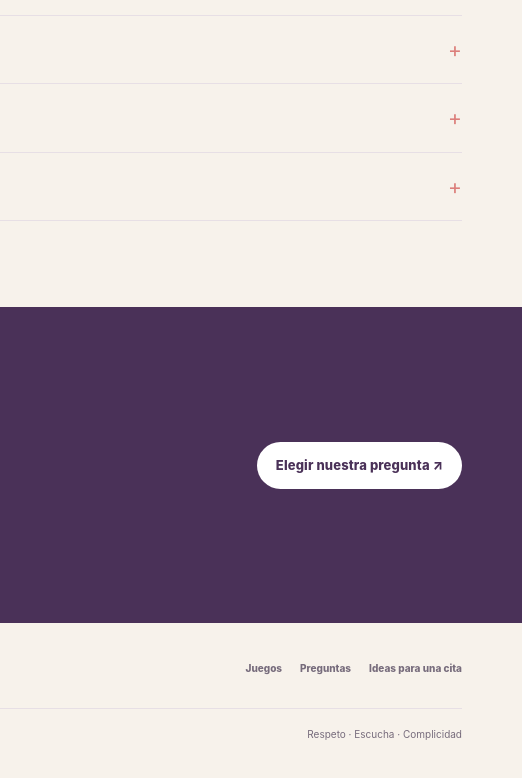
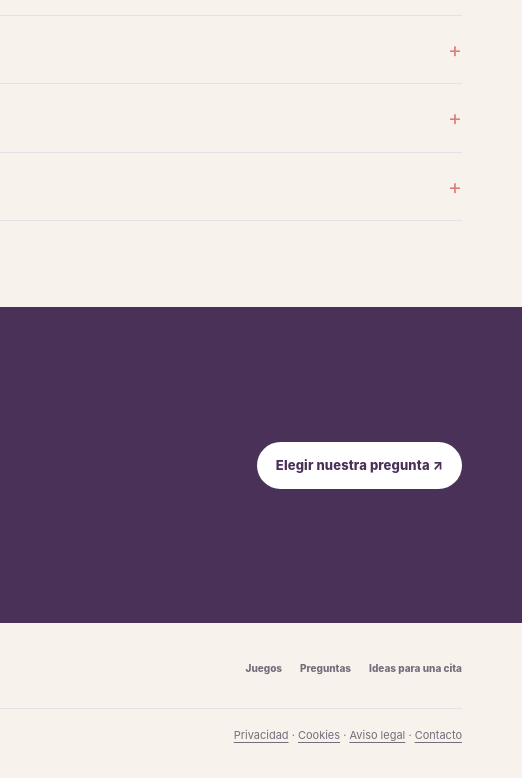
Before and after one commit to danield2008/entredos, a plain HTML site: page index.html in a window 1280 px wide. Shown: the part 3379-4157 px from the top of the page, 758-1280 px from the left. Drawn offline with Linux system fonts and the light colour scheme.

Commit message:
Enlazar privacidad, cookies, aviso legal y contacto en el footer

```diff
--- a/index.html
+++ b/index.html
@@ -98,6 +98,8 @@ section.section{padding:86px 0}.section-top{display:flex;justify-content:space-b
 #inPersonSetup.choice-overlay{background:rgba(39,24,47,.96);backdrop-filter:blur(15px)}
 #inPersonSetup .choice-backdrop{background:rgba(39,24,47,.96);backdrop-filter:blur(15px)}
 #inPersonSetup .person-setup-panel{background:linear-gradient(145deg,#fffaf7,#f2e8f4);border-color:#ffffff35}
+
+.footer-legal-links{font-size:11px;color:var(--muted)}.footer-legal-links a{color:inherit;text-decoration:underline;text-underline-offset:3px}
 </style>
 
 <style>
@@ -254,7 +256,7 @@ body.play-open{overflow:hidden}
 <div class="remote-reveal" id="remoteReveal" hidden><div class="remote-reveal-heading"><span>♡</span><h3>Vuestras respuestas</h3><p>Ahora podéis leer lo que ha escrito cada uno.</p></div><div class="remote-answer-grid"><article><span id="remoteHostName">Persona 1</span><p id="remoteHostAnswer"></p></article><article><span id="remoteGuestDisplayName">Persona 2</span><p id="remoteGuestAnswer"></p></article></div><div class="remote-next-row"><span id="remoteNextHint">Los dos habéis respondido.</span><button class="btn btn-dark" id="remoteNext" type="button">Siguiente pregunta →</button></div></div></div>
 <div class="remote-finished" id="remoteFinished" hidden><span>♡</span><h3>Habéis llegado al final</h3><p>Gracias por compartir este rato, incluso estando lejos.</p><button class="btn btn-dark" id="remoteFinish" type="button">Terminar partida</button></div><p class="remote-global-error" id="remoteGlobalError" role="alert"></p>
 </section></div></main>
-<footer><div class="container"><div class="footer-main"><a class="brand" href="#inicio"><span class="brand-mark">♡</span><span>cerco<span>ra</span></span></a><p class="footer-note">Un espacio para hablar, reír y volver a elegiros.</p><div class="footer-links"><a href="#juegos">Juegos</a><a href="#preguntas">Preguntas</a><a href="#ideas-cita">Ideas para una cita</a></div></div><div class="footer-bottom"><span>© <span id="yearNow"></span> Cercora. Hecho para compartir de verdad.</span><span>Respeto · Escucha · Complicidad</span></div></div></footer>
+<footer><div class="container"><div class="footer-main"><a class="brand" href="#inicio"><span class="brand-mark">♡</span><span>cerco<span>ra</span></span></a><p class="footer-note">Un espacio para hablar, reír y volver a elegiros.</p><div class="footer-links"><a href="#juegos">Juegos</a><a href="#preguntas">Preguntas</a><a href="#ideas-cita">Ideas para una cita</a></div></div><div class="footer-bottom"><span>© <span id="yearNow"></span> Cercora. Hecho para compartir de verdad.</span><span class="footer-legal-links"><a href="./privacidad.html">Privacidad</a> · <a href="./cookies.html">Cookies</a> · <a href="./aviso-legal.html">Aviso legal</a> · <a href="./contacto.html">Contacto</a></span></div></div></footer>
 <div id="toast" class="toast" role="status" aria-live="polite"></div>
 <script>
 (()=>{'use strict';
```
